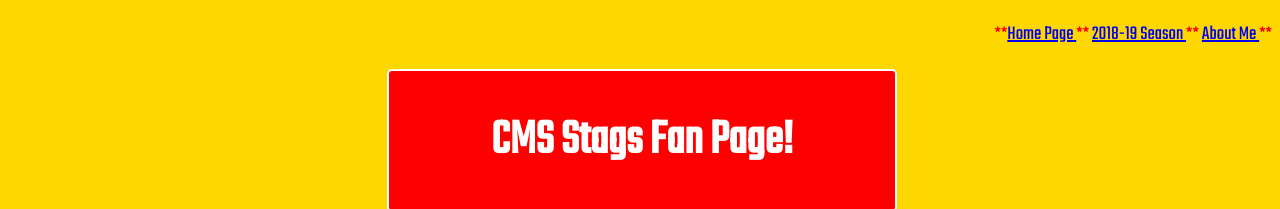
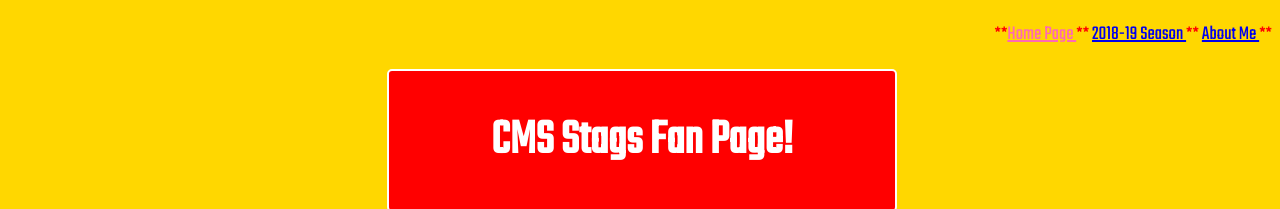
Before and after one commit to cmoffatt21/cmoffatt21.github.io, a plain HTML site: page index.html in a window 1280 px wide. In both pictures the pointer is over the link "Home Page". Shown: the top 209 px of the page. Drawn offline with Linux system fonts and the light colour scheme; a web font is replaced by a local one.

Commit message:
Add files via upload

```diff
--- a/style.css
+++ b/style.css
@@ -75,3 +75,7 @@ span.loss {
 span.win {
 	color: green;
 }
+
+a:hover {
+  color: hotpink;
+}
```
